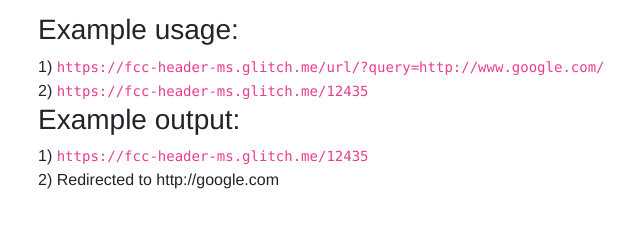
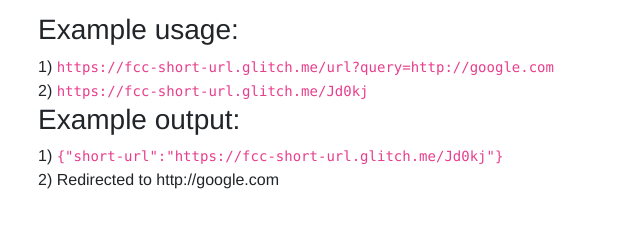
Before and after one commit to codenostic/shorturl-api, a website: page views/index.html in a window 1280 px wide. Shown: the part 161-388 px from the top of the page, without its empty margins (47-687 px from the left). Drawn offline with nearby package versions, Linux system fonts and the light colour scheme.

Commit message:
👋😇 Checkpoint ./views/index.html:704354/298

```diff
--- a/views/index.html
+++ b/views/index.html
@@ -33,10 +33,10 @@
 
             </blockquote>
             <h3>Example usage:</h3>
-            1) <code>https://fcc-header-ms.glitch.me/url/?query=http://www.google.com/</code><br>
-            2) <code>https://fcc-header-ms.glitch.me/12435</code>
+            1) <code>https://fcc-short-url.glitch.me/url?query=http://google.com</code><br>
+            2) <code>https://fcc-short-url.glitch.me/Jd0kj</code>
             <h3>Example output:</h3>
-            1) <code>https://fcc-header-ms.glitch.me/12435</code><br>
+            1) <code>{"short-url":"https://fcc-short-url.glitch.me/Jd0kj"}</code><br>
             2) Redirected to http://google.com
     </div>
 
```
